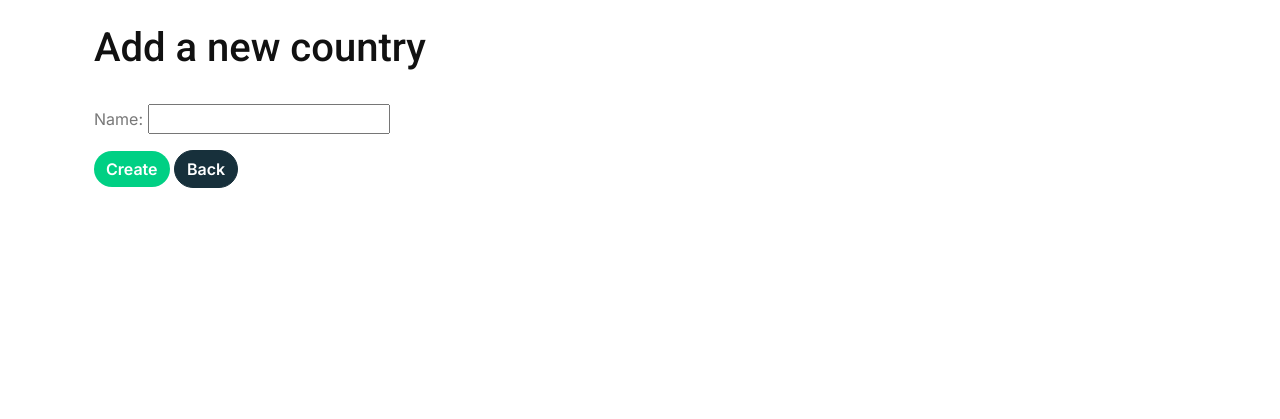
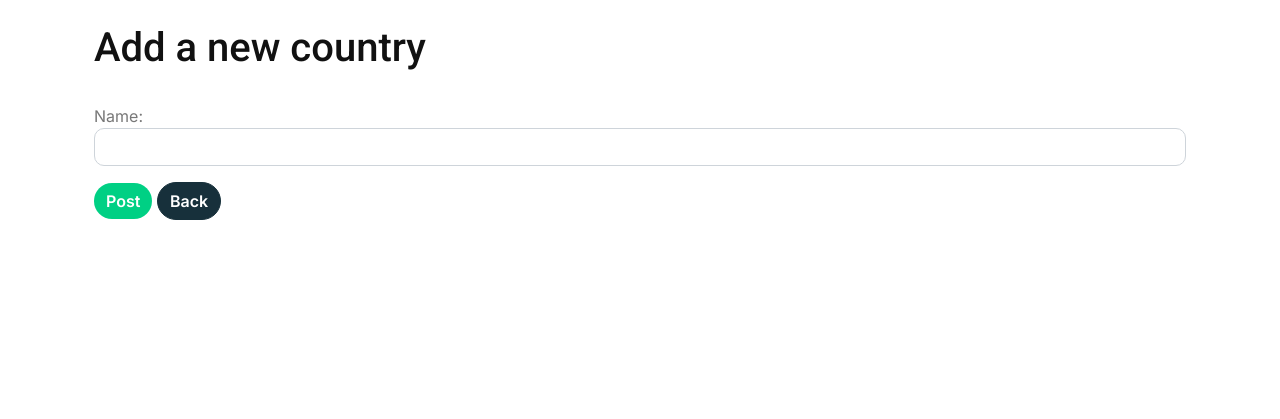
Before and after one commit to alejandrocv26/WikiTravelers, a Django app: page /add_country/ in a window 1280 px wide; the page is wider, and only the part inside the window is pictured. Shown: the part 58-477 px from the top of that part. Run offline with Django 5.2, Linux system fonts and the light colour scheme; the visitor is signed in with stand-in values (Sample User, id 1); data that the repository does not hold is empty; some libraries are stand-ins or nearby versions.

Commit message:
befor push

```diff
--- a/wiki_travelers/blog/forms.py
+++ b/wiki_travelers/blog/forms.py
@@ -10,12 +10,16 @@ for item in choices:
 class CommentForm(forms.ModelForm):
     class Meta:
         model = Comment
-        fields = ('name', 'body')
+        fields = ('body',)
 
         widgets = {
-            'name': forms.TextInput(attrs={'class': 'form-control'}),
+            #'name': forms.TextInput(attrs={'class': 'form-control'}),
             'body': forms.Textarea(attrs={'class': 'form-control'}),
         }
+        # widgets = {
+        #     'name': forms.TextInput(attrs={'class': 'form-control'}),
+        #     'body': forms.Textarea(attrs={'class': 'form-control'}),
+        # }
 
 class PostForm(forms.ModelForm):
     class Meta:
@@ -31,6 +35,15 @@ class PostForm(forms.ModelForm):
             'body': forms.Textarea(attrs={'class': 'form-control'}),
         }
 
+class AddCountryForm(forms.ModelForm):
+    class Meta:
+        model = Country
+        fields = ('name',)
+
+        widgets = {
+            'name': forms.TextInput(attrs={'class': 'form-control'}),
+        }
+
 class EditForm(forms.ModelForm):
     class Meta:
         model = Post
--- a/wiki_travelers/blog/models.py
+++ b/wiki_travelers/blog/models.py
@@ -58,7 +58,7 @@ class Comment(models.Model):
     name = models.CharField(max_length=255)
     body = models.TextField()
     date_added = models.DateTimeField(auto_now_add=True)
-    author = models.ForeignKey(User, on_delete=models.CASCADE, null=True, blank=True, default=1)
+    author = models.ForeignKey(User, on_delete=models.CASCADE, null=False, blank=False)
 
     def __str__(self):
         return '%s - %s' % (self.post.title, self.name)
--- a/wiki_travelers/blog/templates/add_country.html
+++ b/wiki_travelers/blog/templates/add_country.html
@@ -13,11 +13,13 @@
     <br />
 
     <div class="form-group">
-      <form method="post">
-        {% csrf_token %} {{ form.as_p }}
-        <button class="btn btn-primary rounded-pill">Create</button>
+      <form method="POST" enctype="multipart/form-data">
+        {% csrf_token %}
+        {{ form.media }}
+        {{ form.as_p }}
+        <button class="btn btn-primary rounded-pill">Post</button>
         <a href="{% url 'home' %}" class="btn btn-secondary rounded-pill">Back</a>
-      </form>
+    </form>
     </div>
 
     {% else %}
--- a/wiki_travelers/blog/templates/article_details.html
+++ b/wiki_travelers/blog/templates/article_details.html
@@ -54,7 +54,7 @@
             {% for comment in post.comments.all %}
               <div class="card mb-4">
                 <div class="card-body">
-                  <p>{{ comment.body }}</p>
+                  <p>{{ comment.body|slice:":50" }}{% if comment.body|length > 50 %}...{% endif %}</p>
                   <div class="d-flex justify-content-between">
                     <div class="d-flex flex-row align-items-center">
                       <!-- Mostrar la imagen del perfil del autor del comentario -->
--- a/wiki_travelers/blog/urls.py
+++ b/wiki_travelers/blog/urls.py
@@ -28,6 +28,6 @@ urlpatterns = [
     path('article/delete/<int:pk>', DeletePostView.as_view(), name="delete_post"),
     path('country/<str:countries>/', CountryView, name='country'),
     path('country_list/', CountryListView, name='country_list'),
-    path('like/<int:pk>', LikeView, name="like_post"),
+    path('like/<int:pk>/', LikeView, name="like_post"),
     path('article/<int:pk>/add_comment/', AddCommentView.as_view(), name ="add_comment"),
 ]
--- a/wiki_travelers/blog/views.py
+++ b/wiki_travelers/blog/views.py
@@ -4,7 +4,7 @@ from django.shortcuts import render, get_object_or_404, redirect
 from django.http import HttpResponseRedirect
 from django.views.generic import ListView, DetailView, CreateView, UpdateView, DeleteView
 from .models import Post, Country, Comment, Profile
-from .forms import PostForm, EditForm, CommentForm
+from .forms import PostForm, EditForm, CommentForm, AddCountryForm
 from django.urls import reverse_lazy, reverse
 import requests, json
 
@@ -23,15 +23,15 @@ NAME_TO_ISO = {name.lower(): code for code, name in CODES_JSON.items()}
 
 
 def LikeView(request, pk):
-    post = get_object_or_404(Post, id=request.POST.get('post_id'))
+    post = get_object_or_404(Post, id=pk)  # Obtén el post por pk
     liked = False
 
     if post.likes.filter(id=request.user.id).exists():
-        post.likes.remove(request.user)
+        post.likes.remove(request.user)  # Si ya le dio like, lo elimina
         liked = False
     else:
+        post.likes.add(request.user)  # Si no le dio like, lo agrega
         liked = True
-        post.likes.add(request.user)
 
     return HttpResponseRedirect(reverse('article-detail', args=[str(pk)]))
 
@@ -75,8 +75,8 @@ class ArticleDetailView(DetailView):
         post = self.get_object()
         stuff = get_object_or_404(Post, id=self.kwargs['pk'])
         total_likes = stuff.total_likes()
+
         liked = False
-
         if stuff.likes.filter(id=self.request.user.id).exists():
             liked = True
 
@@ -98,7 +98,8 @@ class ArticleDetailView(DetailView):
         form = CommentForm(request.POST)
         if form.is_valid():
             comment = form.save(commit=False)
-            comment.post = post
+            comment.post = post  # Asociar el comentario al post
+            comment.author = request.user  # Asignar el autor al usuario autenticado
             comment.save()
 
             if request.headers.get('X-Requested-With') == 'XMLHttpRequest':  # Si es una solicitud AJAX
@@ -160,6 +161,5 @@ class DeletePostView(DeleteView):
 
 class AddCountryView(CreateView):
     model = Country
-    #form_class = PostForm
+    form_class = AddCountryForm
     template_name = 'add_country.html'
-    fields = '__all__'
```
Also changed, not shown: wiki_travelers/requirements.txt (added, +12 -0 lines), wiki_travelers/blog/migrations/0007_alter_comment_author.py (added), 1 other file.
